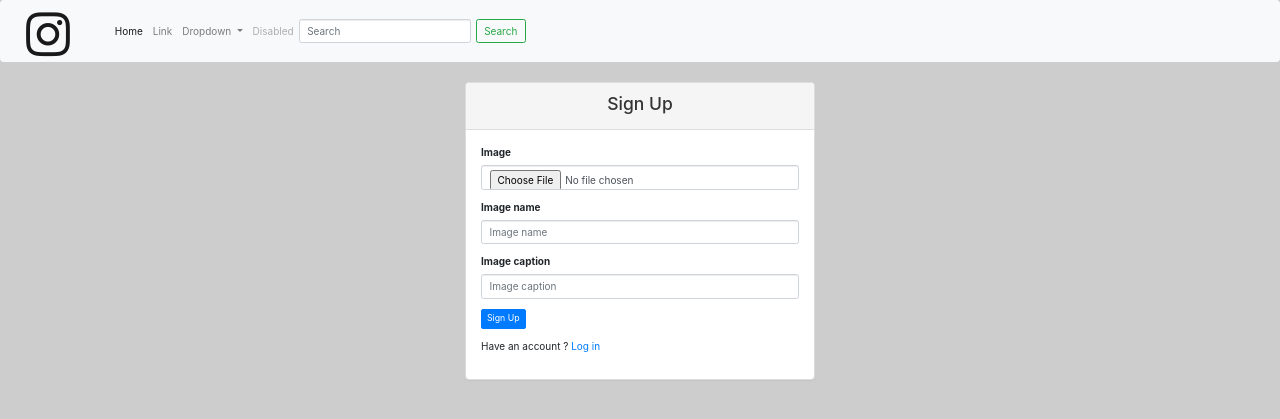
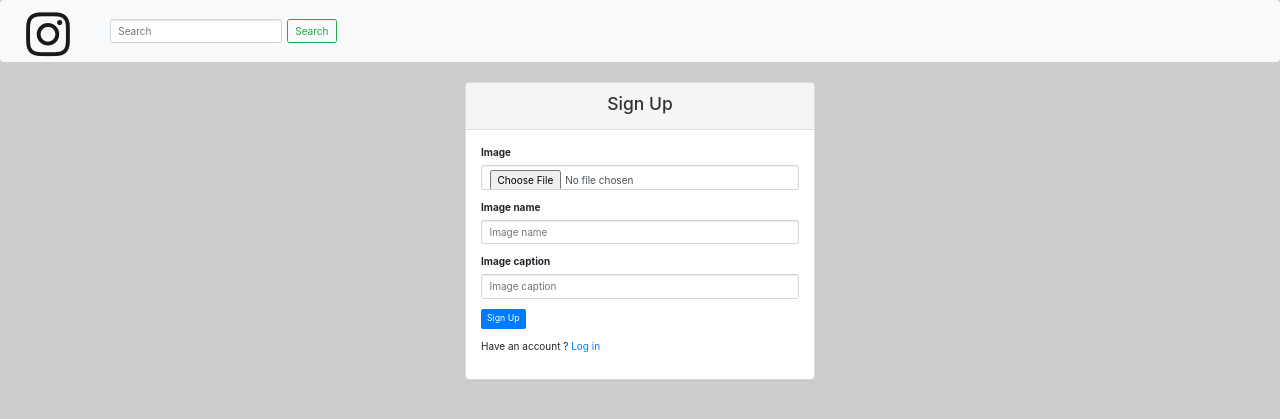
Before and after one commit to Kebasoh/instagram, a Django app: template socioapp/templates/registration/registration_form.html in a window 1280 px wide. Shown: the top 419 px of the page. Run offline with Django 3.2, Linux system fonts and the light colour scheme; the template is opened without the code that fills it: values that come from a table or form of the project are taken from there, others are empty; some libraries are stand-ins or nearby versions.

Commit message:
added the bdd

```diff
--- a/socioapp/templates/registration/base.html
+++ b/socioapp/templates/registration/base.html
@@ -25,27 +25,7 @@
 
                 <div class="collapse navbar-collapse" id="navbarSupportedContent">
                     <ul class="navbar-nav mr-auto">
-                        <li class="nav-item active">
-                            <a class="nav-link" href="/">Home <span class="sr-only">(current)</span></a>
-                        </li>
-                        <li class="nav-item">
-                            <a class="nav-link" href="#">Link</a>
-                        </li>
-                        <li class="nav-item dropdown">
-                            <a class="nav-link dropdown-toggle" href="#" id="navbarDropdown" role="button"
-                                data-toggle="dropdown" aria-haspopup="true" aria-expanded="false">
-                                Dropdown
-                            </a>
-                            <div class="dropdown-menu" aria-labelledby="navbarDropdown">
-                                <a class="dropdown-item" href="#">Action</a>
-                                <a class="dropdown-item" href="#">Another action</a>
-                                <div class="dropdown-divider"></div>
-                                <a class="dropdown-item" href="#">Something else here</a>
-                            </div>
-                        </li>
-                        <li class="nav-item">
-                            <a class="nav-link disabled" href="#" tabindex="-1" aria-disabled="true">Disabled</a>
-                        </li>
+
                         <form class="form-inline my-2 my-lg-0">
                                 <input class="form-control mr-sm-2" type="search" placeholder="Search" aria-label="Search">
                                 <button class="btn btn-outline-success my-2 my-sm-0" type="submit">Search</button>
```
Also changed, not shown: README.MD, db.sqlite3.
